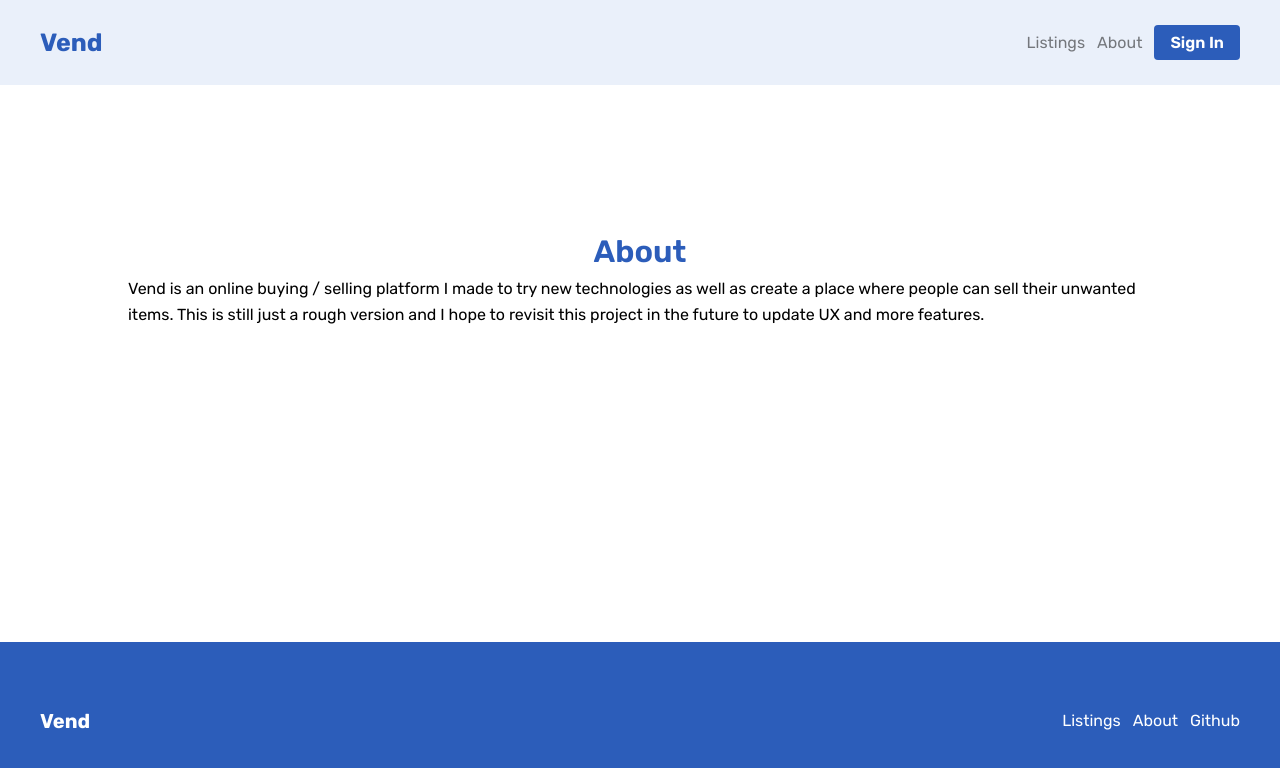
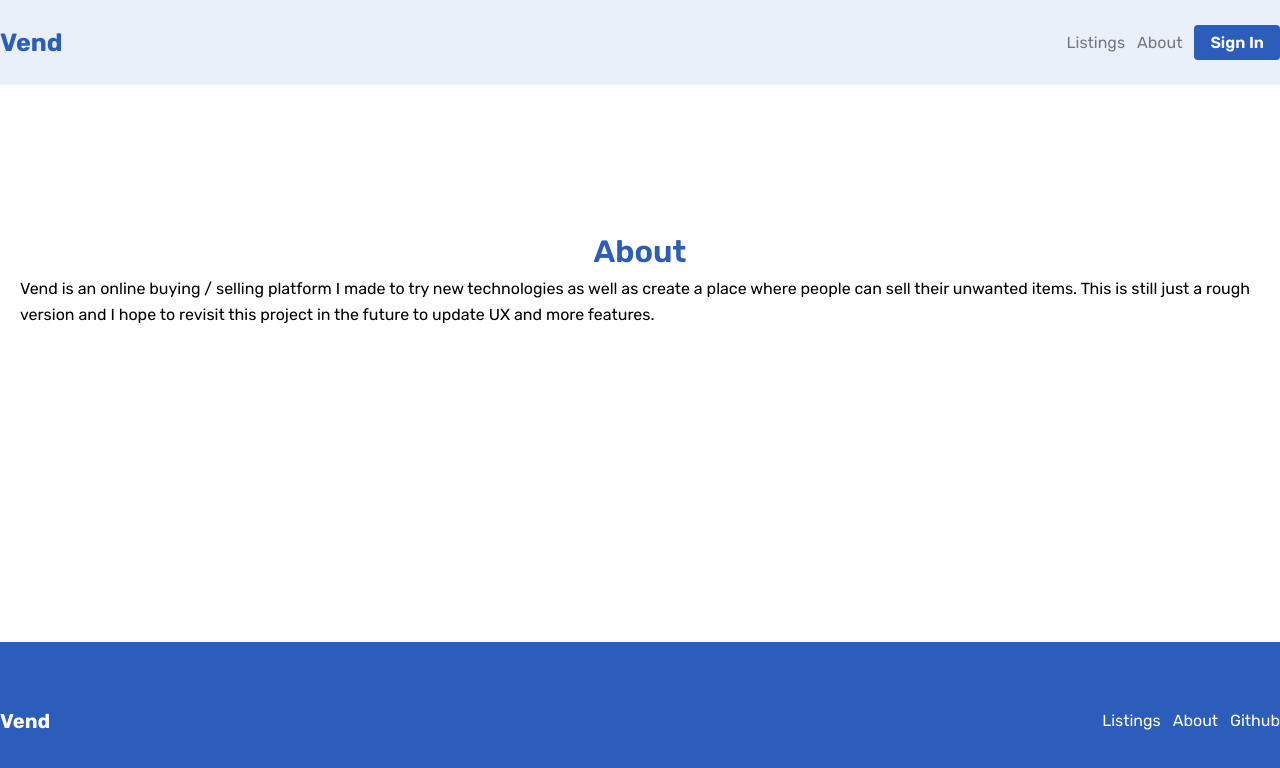
Before and after one commit to nulfrost/vend, a Next.js app: page /about in a window 1280 px wide. Shown: the top 768 px of the page. Built offline with nearby package versions, Linux system fonts and the light colour scheme; no server answers.

Commit message:
dropdown menu

```diff
--- a/components/Footer.tsx
+++ b/components/Footer.tsx
@@ -2,9 +2,12 @@ import Link from "next/link";
 
 export default function Footer() {
   return (
-    <footer className="flex flex-col justify-between px-10 py-16 md:flex-row md:items-center bg-primary-500">
+    <footer className="bg-primary-500">
+      <div className="flex flex-col justify-between py-16 mx-auto md:flex-row md:items-center max-w-9xl">
         <Link href="/">
-        <a className="mb-4 font-bold text-white text-heading-1 md:mb-0">Vend</a>
+          <a className="mb-4 font-bold text-white text-heading-1 md:mb-0">
+            Vend
+          </a>
         </Link>
         <ul className="flex space-x-3 text-white">
           <li>
@@ -27,6 +30,7 @@ export default function Footer() {
             </a>
           </li>
         </ul>
+      </div>
     </footer>
   );
 }
--- a/components/Navbar.tsx
+++ b/components/Navbar.tsx
@@ -1,12 +1,20 @@
+import { useSession } from "next-auth/client";
 import Link from "next/link";
+import { signOut } from "next-auth/client";
+import { useState } from "react";
 
 export default function Navbar() {
+  const [session] = useSession();
+
+  const [dropdown, setShowDropdown] = useState(false);
+
   return (
-    <nav className="flex items-center justify-between px-10 py-6 bg-primary-50">
+    <nav className="py-6 bg-primary-50">
+      <div className="flex items-center justify-between mx-auto max-w-9xl">
         <Link href="/">
           <a className="font-bold text-heading-2 text-primary-500">Vend</a>
         </Link>
-      <ul className="flex space-x-3">
+        <ul className="flex items-center space-x-3">
           <li>
             <Link href="/">
               <a className="duration-150 opacity-50 hover:opacity-100 hover:text-primary-500">
@@ -21,6 +29,9 @@ export default function Navbar() {
               </a>
             </Link>
           </li>
+          {!session?.user ? (
+            <>
+              {" "}
               <li>
                 <Link href="/signin">
                   <a className="px-4 py-2 font-semibold text-white duration-150 rounded bg-primary-500 hover:bg-primary-400">
@@ -28,7 +39,57 @@ export default function Navbar() {
                   </a>
                 </Link>
               </li>
+            </>
+          ) : (
+            <>
+              <li className="relative">
+                <button onClick={() => setShowDropdown(!dropdown)}>
+                  <img
+                    src={session?.user?.image}
+                    alt={`${session?.user?.name}'s avatar`}
+                    className="w-8 h-8 rounded-full"
+                  />
+                </button>
+                <div
+                  className={`${
+                    dropdown ? "block" : "hidden"
+                  } absolute right-0 bg-white shadow-lg w-max px-2 py-4 rounded`}
+                >
+                  <ul>
+                    <li>
+                      <Link href="/create">
+                        <a className="block w-full px-2 py-1 duration-150 rounded opacity-50 hover:opacity-100 hover:text-primary-500 hover:bg-primary-50">
+                          Create
+                        </a>
+                      </Link>
+                    </li>
+                    <li>
+                      <Link href="/ads">
+                        <a className="block w-full px-2 py-1 duration-150 rounded opacity-50 hover:opacity-100 hover:text-primary-500 hover:bg-primary-50">
+                          My Ads
+                        </a>
+                      </Link>
+                    </li>
+                    <li>
+                      <Link href="/settings">
+                        <a className="block w-full px-2 py-1 duration-150 rounded opacity-50 hover:opacity-100 hover:text-primary-500 hover:bg-primary-50">
+                          Account Settings
+                        </a>
+                      </Link>
+                    </li>
+                    <li
+                      className="block w-full px-2 py-1 duration-150 rounded opacity-50 cursor-pointer hover:opacity-100 hover:text-primary-500 hover:bg-primary-50"
+                      onClick={() => signOut()}
+                    >
+                      Logout
+                    </li>
                   </ul>
+                </div>
+              </li>
+            </>
+          )}
+        </ul>
+      </div>
     </nav>
   );
 }
--- a/pages/index.tsx
+++ b/pages/index.tsx
@@ -1,10 +1,5 @@
-import { signOut } from "next-auth/client";
 import Layout from "~/components/Layout";
 
-const IndexPage = () => (
-  <Layout title="Listings">
-    <button onClick={() => signOut()}>sign out</button>
-  </Layout>
-);
+const IndexPage = () => <Layout title="Listings">weeeeeeeeeeeeeeeeeee</Layout>;
 
 export default IndexPage;
--- a/tailwind.config.js
+++ b/tailwind.config.js
@@ -26,6 +26,10 @@ module.exports = {
       "heading-4": "2.43rem",
       "heading-5": "3.06rem",
     },
+    maxWidth: {
+      "8xl": "88rem",
+      "9xl": "96rem",
+    },
   },
   variants: {
     extend: {},
```
Lines whose indentation alone changed are shown as unchanged.
